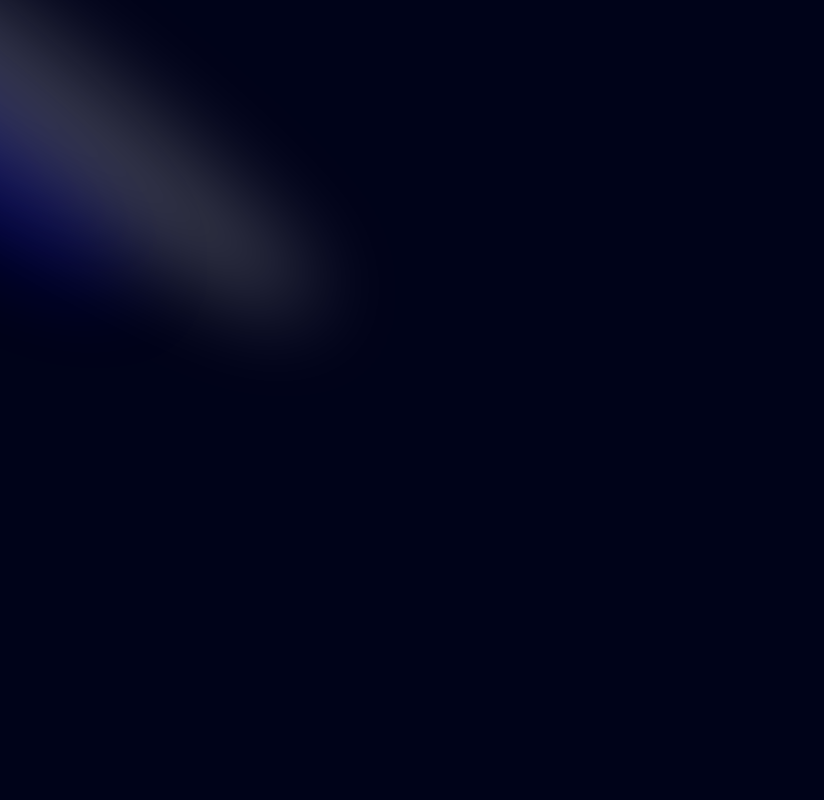
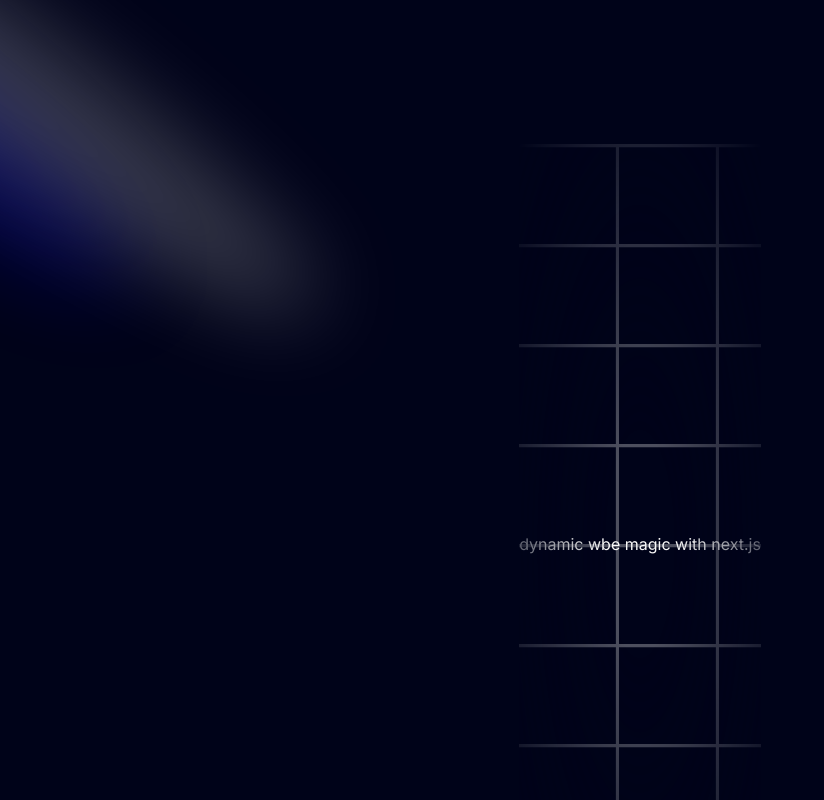
Before and after one commit to marywebby/portfolio, a Next.js app: page / in a window 1280 px wide. Shown: the top 800 px of the page, without its empty margins (0-824 px from the left). Built offline with nearby package versions, Linux system fonts and the light colour scheme.

Commit message:
imported theme provider for dark mode

```diff
--- a/app/layout.tsx
+++ b/app/layout.tsx
@@ -1,6 +1,7 @@
 import type { Metadata } from "next";
 import { Inter } from "next/font/google";
 import "./globals.css";
+import { ThemeProvider } from "./theme-provider";
 
 const inter = Inter({ subsets: ["latin"] });
 
@@ -16,7 +17,15 @@
 }>) {
   return (
     <html lang="en">
-      <body className={inter.className}>{children}</body>
+      <body className={inter.className}>
+        <ThemeProvider
+            attribute="class"
+            defaultTheme="dark"
+            enableSystem
+            disableTransitionOnChange
+          >
+            {children}
+          </ThemeProvider></body>
     </html>
   );
 }
--- /dev/null
+++ b/app/theme-provider.tsx
@@ -0,0 +1,9 @@
+"use client"
+
+import * as React from "react"
+import { ThemeProvider as NextThemesProvider } from "next-themes"
+import { type ThemeProviderProps } from "next-themes/dist/types"
+
+export function ThemeProvider({ children, ...props }: ThemeProviderProps) {
+  return <NextThemesProvider {...props}>{children}</NextThemesProvider>
+}
--- a/components/Hero.tsx
+++ b/components/Hero.tsx
@@ -14,6 +14,12 @@
         {/* Radial gradient for the container to give a faded look */}
         <div className="absolute pointer-events-none inset-0 flex items-center justify-center dark:bg-black-100 bg-white [mask-image:radial-gradient(ellipse_at_center,transparent_20%,black)]"></div>
 
+        <div className="flex justify-center">
+          <div className="max-w-[89vw]">
+            dynamic wbe magic with next.js
+          </div>
+        </div>
+
       </div>
     </div>
   )
--- a/package.json
+++ b/package.json
@@ -14,6 +14,7 @@
     "framer-motion": "^11.2.10",
     "mini-svg-data-uri": "^1.4.4",
     "next": "14.2.4",
+    "next-themes": "^0.3.0",
     "react": "^18",
     "react-dom": "^18",
     "tailwind-merge": "^2.3.0",
```
Also changed, not shown: 1 other file (tests, documents, lock files or other folders).
